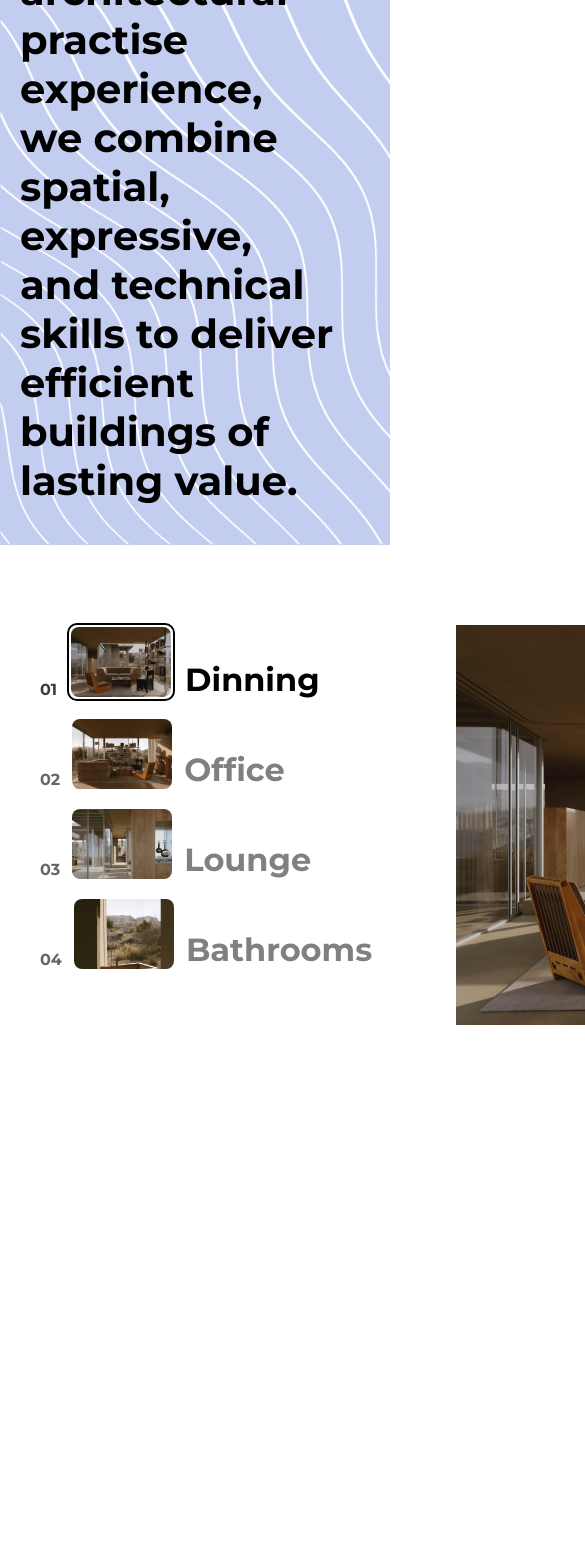
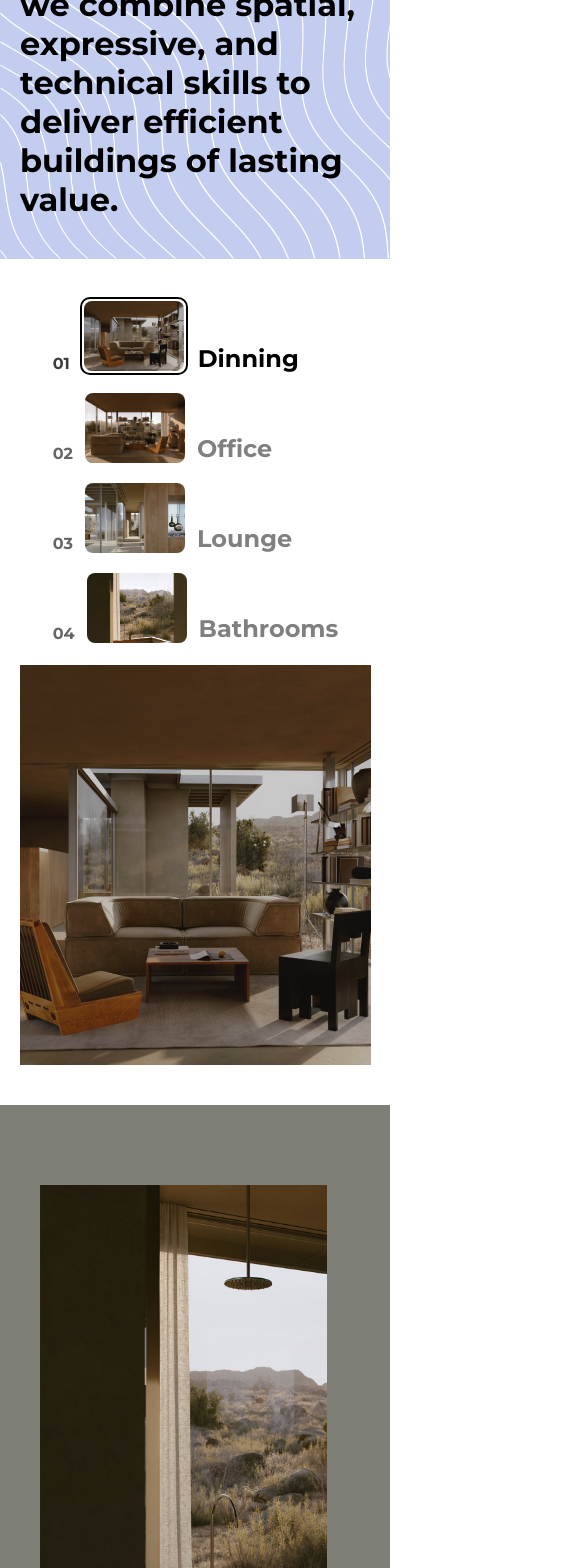
Before and after one commit to CristianCavanzo/Gretta, a Next.js app: page / in a window 390 px wide. Shown: the part 1204-2772 px from the top of the page, 585 px wide, since content can reach past the window. Before the commit the page ends 2309 px from the top, so only its background shows below. Built offline with nearby package versions, Linux system fonts and the light colour scheme.

Commit message:
[Add]: responsive design cta [init]: portfolio

```diff
--- a/src/components/Buttons/Principal.tsx
+++ b/src/components/Buttons/Principal.tsx
@@ -26,7 +26,7 @@ const Button = styled.button`
 		position: absolute;
 		left: 0%;
 		right: 0;
-		top: -12px;
+		top: -11px;
 		clip-path: polygon(5% 0, 95% 0, 100% 100%, 0% 100%);
 		height: 12px;
 		content: '';
--- a/src/layout/CTA/index.tsx
+++ b/src/layout/CTA/index.tsx
@@ -28,6 +28,36 @@ const Section = styled.section`
 		flex-direction: column;
 		align-items: flex-start;
 		row-gap: 20px;
+		justify-content: center;
+	}
+	@media (max-width: 1100px) {
+		.cta_container--rigth {
+			max-width: 600px;
+			width: 50vw;
+		}
+	}
+	@media (max-width: 768px) {
+		grid-template-columns: 1fr;
+		row-gap: 22px;
+		justify-items: center;
+		.cta_container--rigth {
+			width: 90vw;
+		}
+		.cta_container--left {
+			display: grid;
+			grid-template-columns: 1fr 1fr;
+		}
+	}
+	@media (max-width: 650px) {
+		padding: 40px 20px;
+		.cta_container--left {
+			grid-template-columns: 1fr;
+		}
+	}
+	@media (max-width: 425px) {
+		.card_container--text {
+			font-size: 24px;
+		}
 	}
 `;
 import Dinnnig from '@img/dinning.png';
@@ -99,7 +129,7 @@ const CTA = () => {
 				<Image
 					src={activeImage.image.src}
 					alt={activeImage.image.alt}
-					style={{ objectFit: 'contain' }}
+					style={{ objectFit: 'cover' }}
 					quality="100"
 					fill
 				/>
--- a/src/layout/Experiencia/index.tsx
+++ b/src/layout/Experiencia/index.tsx
@@ -34,7 +34,10 @@ const ExperienciaComponent = styled.section`
 			padding: 40px 20px;
 		}
 		.experiencia-container_text {
-			max-width: 90%;
+			max-width: 100%;
+		}
+		.experiencia-container_text .text-40 {
+			font-size: 32px;
 		}
 	}
 `;
--- /dev/null
+++ b/src/layout/Portfolio/components/Card.tsx
@@ -0,0 +1,87 @@
+import { ButtonPrincipal } from '@components/Buttons/Principal';
+import React from 'react';
+import styled from 'styled-components';
+
+interface PropsStyled {
+	image: string;
+}
+
+interface Props {
+	children: string;
+	tags: string[];
+	image: string;
+}
+
+const CardComponent = styled.div<PropsStyled>`
+	padding: 24px 16px;
+	background-image: url(${(props) => props.image});
+	background-size: cover;
+	height: 540px;
+	display: flex;
+	align-items: flex-end;
+	position: relative;
+	.card_gradient {
+		position: absolute;
+		top: 0;
+		left: 0;
+		right: 0;
+		bottom: 0;
+		z-index: 1;
+		background: linear-gradient(
+			0deg,
+			rgba(0, 0, 0, 50%) 0%,
+			rgb(0 0 0 / 20%) 30%,
+			rgb(0 0 0 / 0%) 100%
+		);
+	}
+	.tag {
+		background: #ff700a;
+		color: #000;
+		border-radius: 500px;
+		padding: 1px 12px;
+		font-size: 12px;
+		display: inline-flex;
+		text-transform: capitalize;
+	}
+	.card_container {
+		display: flex;
+		justify-content: space-between;
+		width: 100%;
+		color: #fff;
+		text-transform: uppercase;
+		font-size: 24px;
+		font-weight: bold;
+		z-index: 2;
+	}
+	.card_container-left-tags {
+		display: flex;
+		flex-wrap: wrap;
+		gap: 8px;
+		margin-top: 4px;
+	}
+`;
+
+const Card = ({ children, image, tags }: Props) => {
+	return (
+		<CardComponent image={image}>
+			<div className="card_gradient"></div>
+			<div className="card_container">
+				<div className="card_container-left">
+					{children}
+					<div className="card_container-left-tags">
+						{tags.map((tag, key) => (
+							<div className="tag" key={`tag_${key}`}>
+								{tag}
+							</div>
+						))}
+					</div>
+				</div>
+				<div className="card_container-rigth">
+					<ButtonPrincipal>Ver proyecto</ButtonPrincipal>
+				</div>
+			</div>
+		</CardComponent>
+	);
+};
+
+export { Card };
--- /dev/null
+++ b/src/layout/Portfolio/index.tsx
@@ -0,0 +1,21 @@
+import React from 'react';
+import { Card } from './components/Card';
+import Bathrooms from '@img/bathrooms.png';
+import styled from 'styled-components';
+const PortafolioComponent = styled.section`
+	background: #7e7f76;
+	display: grid;
+	grid-template-columns: 1fr 1fr 1fr;
+	padding: 80px 40px;
+`;
+const Portfolio = () => {
+	return (
+		<PortafolioComponent>
+			<Card image={Bathrooms.src} tags={['Arquitectura', 'fashion']}>
+				Zion villa
+			</Card>
+		</PortafolioComponent>
+	);
+};
+
+export { Portfolio };
--- a/src/pages/index.tsx
+++ b/src/pages/index.tsx
@@ -6,6 +6,7 @@ import { Experiencia } from 'layout/Experiencia';
 import { CTA } from 'layout/CTA';
 import React, { Fragment } from 'react';
 import styled from 'styled-components';
+import { Portfolio } from 'layout/Portfolio';
 const ContentSlider = styled.div`
 	display: flex;
 	row-gap: 8px;
@@ -29,7 +30,8 @@ const Home = () => {
 				&nbsp; &nbsp; With over 20 years of architectural practise experience, we combine spatial,
 				expressive, and technical skills to deliver efficient buildings of lasting value.
 			</Experiencia>
-			<CTA>Prueba</CTA>
+			<CTA />
+			<Portfolio></Portfolio>
 		</Fragment>
 	);
 };
```
